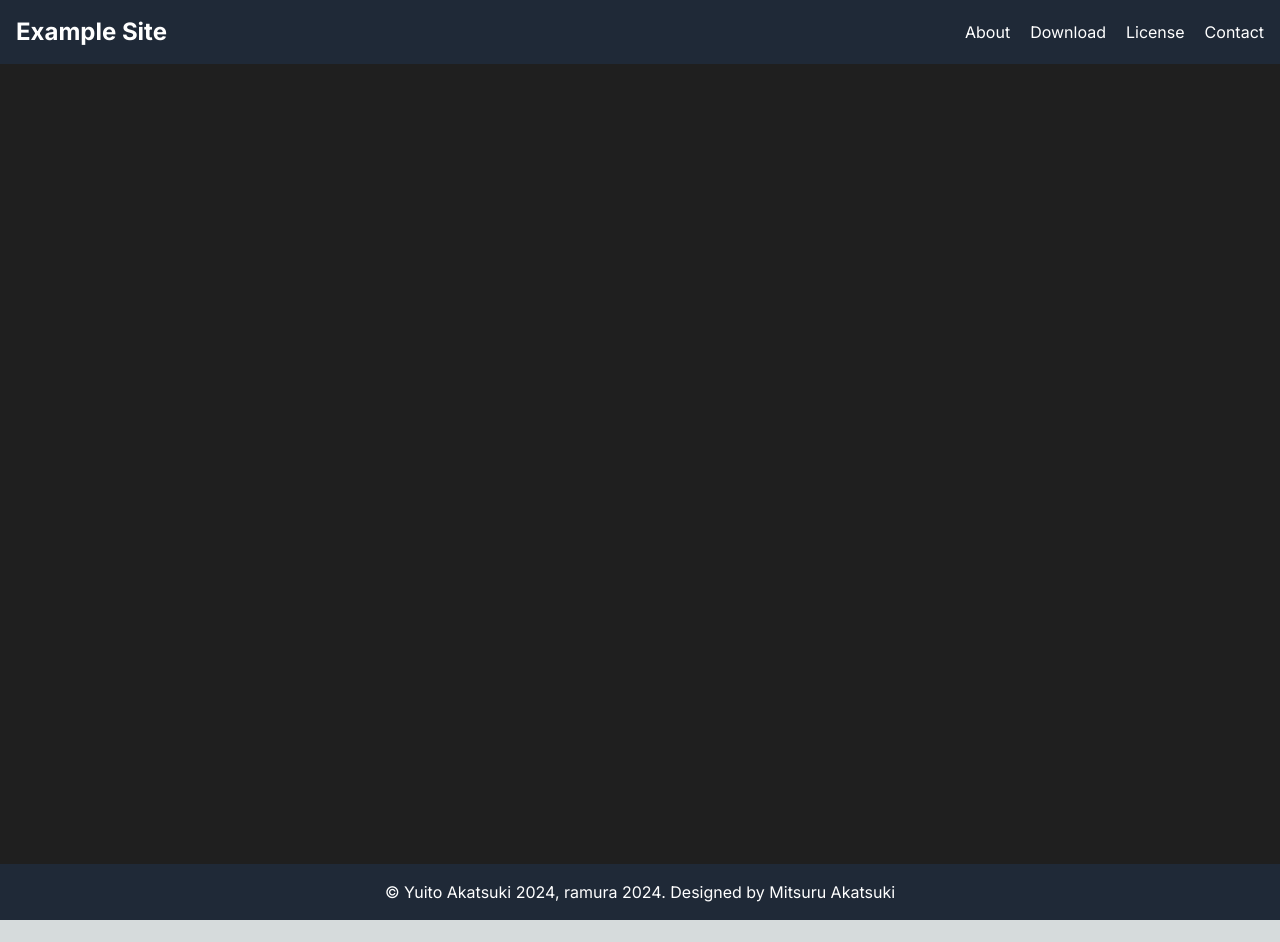
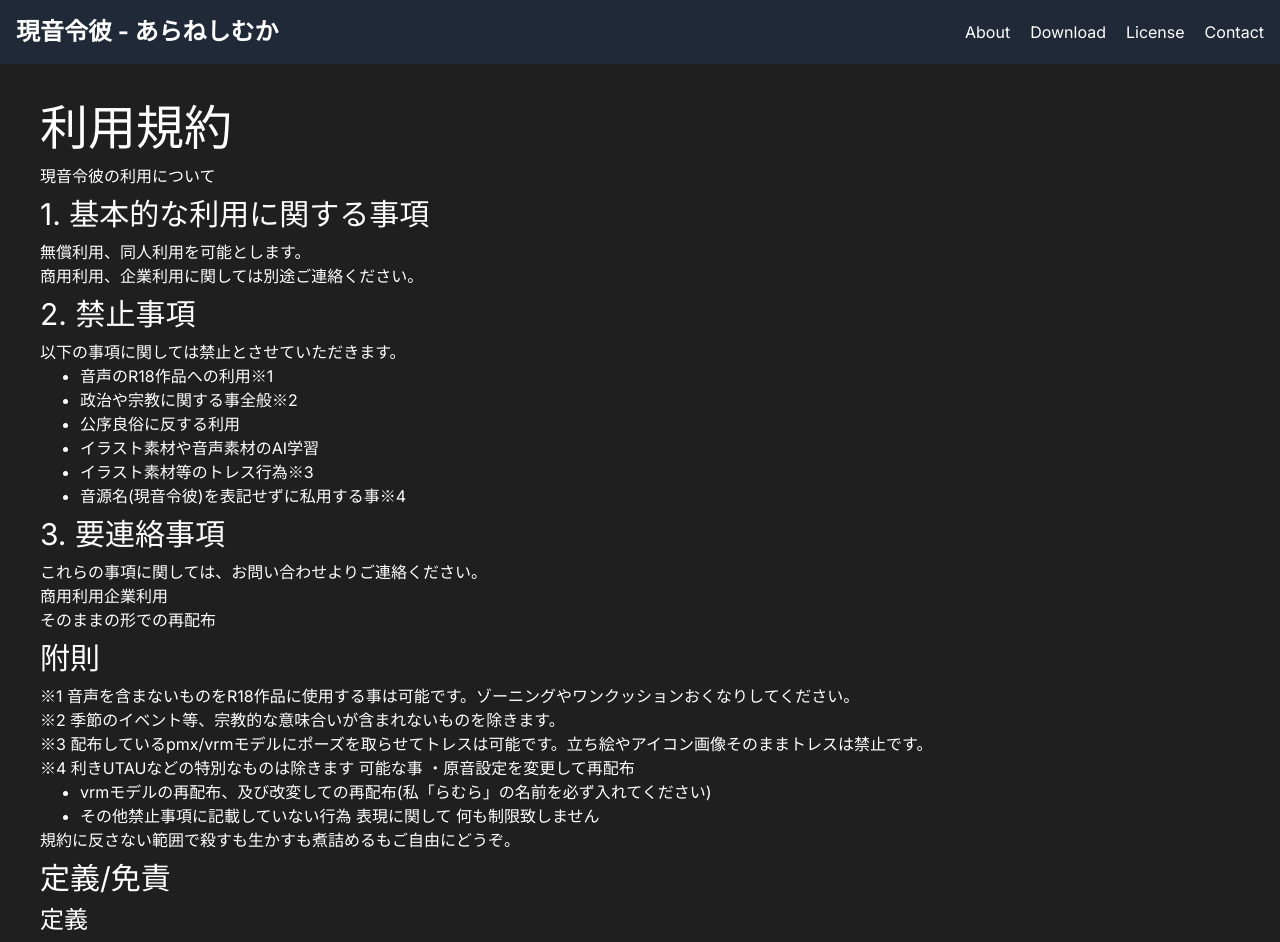
Before and after one commit to UniPro-tech/ramura-arane-site, a Next.js app: page /license in a window 1280 px wide. Shown: the top 942 px of the page. Before the commit the page ends 920 px from the top, so only its background shows below. Built offline with nearby package versions, Linux system fonts and the light colour scheme.

Commit message:
:recycle: 全てのページのデザインを加筆修正

```diff
--- a/next.config.mjs
+++ b/next.config.mjs
@@ -1,4 +1,6 @@
 /** @type {import('next').NextConfig} */
-const nextConfig = {};
+const nextConfig = {
+
+};
 
 export default nextConfig;
--- a/src/app/about/page.tsx
+++ b/src/app/about/page.tsx
@@ -2,8 +2,8 @@ import Image from "next/image";
 
 export default function Home() {
   return (
-    <main className="flex min-h-screen items-center justify-center bg-[#1f1f1f] text-white">
-      <div id="about-desc" className="m-0 p-0">
+    <main className="flex min-h-screen items-center justify-center bg-[#1f1f1f] text-white bg-[url('../images/wipe.png')]">
+      <div id="about-desc" className="m-9 p-9">
         <h1 className="text-6xl font-bold">About</h1>
         <ul className="text-1xl leading-6 p-4">
           <li>
@@ -34,10 +34,11 @@ export default function Home() {
         </ul>
       </div>
       <Image
+        className="leading-none m-0 p-0"
         src="/images/fullbody.png"
-        alt="AraneShimuka"
-        width={350}
-        height={350}
+        alt="logo"
+        width={500}
+        height={0}
       />
     </main>
   );
--- a/src/app/contact/page.tsx
+++ b/src/app/contact/page.tsx
@@ -2,16 +2,16 @@ import Image from "next/image";
 
 export default function Home() {
   return (
-    <main className="flex min-h-screen flex-col items-left text-white p-24 bg-[#1f1f1f]">
-      <h1 className="text-4xl m-0">お問い合わせ先</h1>
-      <h2 className="text-2xl m-2.5">音源に関するお問い合わせ</h2>
-      <p className="m-3">
+    <main className="flex min-h-screen flex-col items-left text-white p-20 bg-[#1f1f1f]">
+      <h1 className="text-5xl pb-3">お問い合わせ先</h1>
+      <h2 className="text-2xl py-2.5">音源に関するお問い合わせ</h2>
+      <p className="py-3">
         お問い合わせは、TwitterのDMへお願いします。
         <br />
         Twitter: <a href="https://twitter.com/@ramurainoof">@ramurainoof</a>
       </p>
-      <h2 className="text-2xl m-2.5">サイトに関するお問い合わせ</h2>
-      <p className="m-3">
+      <h2 className="text-2xl py-2.5">サイトに関するお問い合わせ</h2>
+      <p className="py-3">
         お問い合わせは、下記メールアドレスまでお願いします。[at]を@に変えてください。
         <br />
         E-mail: webmaster[at]mail.uniproject-tech.net
--- a/src/app/license/page.tsx
+++ b/src/app/license/page.tsx
@@ -1,7 +1,73 @@
 import Image from "next/image";
+import Link from "next/link";
 
 export default function Home() {
   return (
-    <main className="flex min-h-screen flex-col items-center justify-between p-24 bg-[#1f1f1f]"></main>
+    <main className="min-h-screen bg-[#1f1f1f] p-10 text-white leading-6">
+      <h1 className="text-5xl pb-3">利用規約</h1>
+      <p>現音令彼の利用について</p>
+      <h2 className="text-3xl py-2">1. 基本的な利用に関する事項</h2>
+      <div className="leading-6">
+        無償利用、同人利用を可能とします。
+        <br />
+        商用利用、企業利用に関しては別途ご連絡ください。
+      </div>
+      <h2 className="text-3xl py-2">2. 禁止事項</h2>
+      <div className="leading-6">
+        以下の事項に関しては禁止とさせていただきます。
+        <ul className="list-disc pl-10">
+          <li>音声のR18作品への利用※1</li>
+          <li>政治や宗教に関する事全般※2</li>
+          <li>公序良俗に反する利用</li>
+          <li>イラスト素材や音声素材のAI学習</li>
+          <li>イラスト素材等のトレス行為※3</li>
+          <li>音源名(現音令彼)を表記せずに私用する事※4 </li>
+        </ul>
+      </div>
+      <h2 className="text-3xl py-2">3. 要連絡事項</h2>
+      これらの事項に関しては、<Link href="/contact">お問い合わせ</Link>
+      よりご連絡ください。
+      <ul>
+        <li>商用利用企業利用</li>
+        <li>そのままの形での再配布</li>
+      </ul>
+      <h2 className="text-3xl py-2">附則</h2>
+      ※1
+      音声を含まないものをR18作品に使用する事は可能です。ゾーニングやワンクッションおくなりしてください。
+      <br />
+      ※2 季節のイベント等、宗教的な意味合いが含まれないものを除きます。
+      <br />
+      ※3
+      配布しているpmx/vrmモデルにポーズを取らせてトレスは可能です。立ち絵やアイコン画像そのままトレスは禁止です。
+      <br />
+      ※4 利きUTAUなどの特別なものは除きます 可能な事 ・原音設定を変更して再配布
+      <ul className="list-disc pl-10">
+        <li>
+          vrmモデルの再配布、及び改変しての再配布(私「らむら」の名前を必ず入れてください)
+        </li>
+        <li>
+          その他禁止事項に記載していない行為 表現に関して 何も制限致しません
+        </li>
+      </ul>
+      規約に反さない範囲で殺すも生かすも煮詰めるもご自由にどうぞ。
+      <h2 className="text-3xl pt-2 pb-1">定義/免責</h2>
+      <h3 className="text-2xl py-1">定義</h3>
+      音源や音声素材は、「らむら」が「現音令彼」の配布において提供される音声データを指します
+      イラスト素材は「現音令彼」の配布データに含まれるアイコン画像や立ち絵を指します
+      <h3 className="text-2xl py-1">契約の終了</h3>
+      契約の終了に関して、ご利用者が利用規約に反している場合は、自動的に承諾を取り消しさせていただくことがございます。
+      <br />
+      また、利用規約違反のご利用者に対しては、損害賠償や法的処置を取らせていただく場合もございます。
+      <br />
+      なお、配布動画等を通じて承諾の終了を通知することもございますので、ご了承ください。
+      <h3 className="text-2xl py-1">免責事項</h3>
+      本配布音源、および本キャラクターを利用して発生した損害は私らむらの過失が認められる場合であってもいかなる損害に対して責任を負いません。
+      <br />
+      また、私らむらが不適当であると判断した場合に音源やキャラクターの使用/公開中止を促す場合もあります。
+      <br />
+      こちらの規約は変更される場合があります。
+      <br />
+      最新の規約に関しては以下のサイトを参照してください。
+    </main>
   );
 }
--- a/src/app/page.tsx
+++ b/src/app/page.tsx
@@ -3,7 +3,7 @@ import { Button } from "../components/button";
 
 export default function Home() {
   return (
-    <main className="flex min-h-screen p-0 m-0 justify-center items-center bg-[#1f1f1f]">
+    <main className="flex min-h-screen p-0 m-0 justify-center items-center bg-[#1f1f1f] bg-[url('../images/wipe.png')]">
       <div id="description" className="flex flex-col m-9 p-9 leading-none">
         <h1 className="text-7xl font-bold text-white m-0 font-BIZMincho leading-none">
           <ruby>
@@ -12,6 +12,8 @@ export default function Home() {
         </h1>
         <Button<"Link"> href="/about">About</Button>
         <Button<"Link"> href="/download">Download</Button>
+        <Button<"Link"> href="/license">License</Button>
+        <Button<"Link"> href="/contact">Contacts</Button>
       </div>
       <Image
         className="leading-none m-0 p-0"
--- a/src/site-config.js
+++ b/src/site-config.js
@@ -1,4 +1,4 @@
 module.exports = {
-    siteUrl: 'https://www.example.com',
-    siteTitle: 'Example Site'
-}
+  siteUrl: "https://www.example.com",
+  siteTitle: "現音令彼 - あらねしむか",
+};
--- a/tailwind.config.ts
+++ b/tailwind.config.ts
@@ -15,8 +15,8 @@ const config: Config = {
       },
     },
     fontFamily: {
-      BIZMincho: ["BIZ UDPMincho", "serif"]
-    }
+      BIZMincho: ["BIZ UDPMincho", "serif"],
+    },
   },
   plugins: [],
 };
```
Also changed, not shown: deployment.yaml (added, +31 -0 lines), src/images/wipe.png (added), 1 other file (tests, documents, lock files or other folders).
